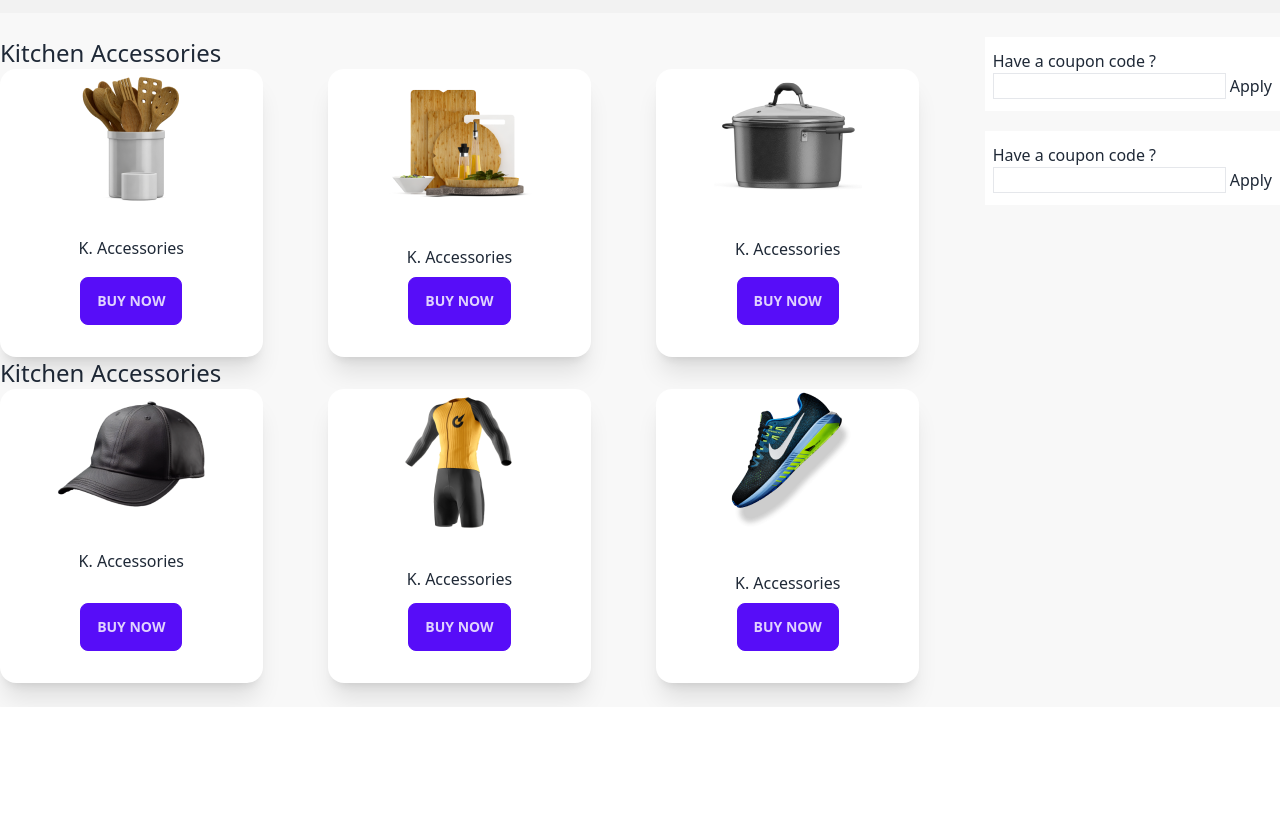
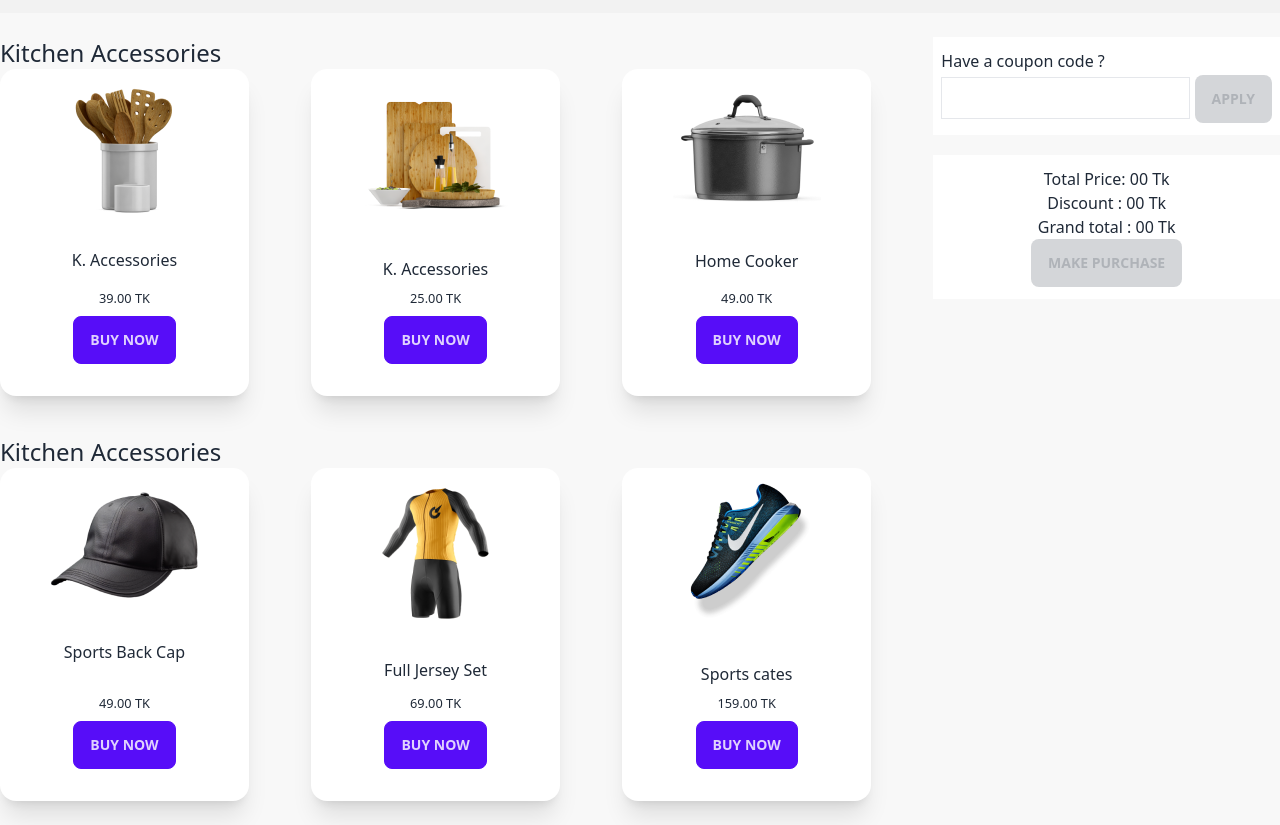
Before and after one commit to Mohammadashif007/E-commerce, a plain HTML site: page index.html in a window 1280 px wide. Shown: the part 512-1337 px from the top of the page. Before the commit the page ends 1219 px from the top, so only its background shows below. Drawn offline with nearby package versions, Linux system fonts and the light colour scheme.

Commit message:
project done

```diff
--- a/index.html
+++ b/index.html
@@ -36,59 +36,148 @@
                     <h1 class="text-2xl">Kitchen Accessories</h1>
                     <div class="grid lg:grid-cols-3">
                         <div class="card w-4/5 bg-base-100 shadow-xl">
-                            <figure><img src="/images/prod1.png" alt="Shoes" /></figure>
+                            <figure>
+                                <img
+                                    class="pt-3"
+                                    src="/images/prod1.png"
+                                    alt="Shoes"
+                                />
+                            </figure>
                             <div class="card-body text-center">
                                 <p>K. Accessories</p>
+                                <small
+                                    ><span id="spoon-holder-price">39.00</span>
+                                    TK</small
+                                >
                                 <div class="card-actions justify-center">
-                                <button class="btn btn-primary">Buy Now</button>
+                                    <button
+                                        id="btn-accessories"
+                                        class="btn btn-primary"
+                                    >
+                                        Buy Now
+                                    </button>
                                 </div>
                             </div>
                         </div>
                         <div class="card w-4/5 bg-base-100 shadow-xl">
-                            <figure><img src="/images/prod2.png" alt="Shoes" /></figure>
+                            <figure>
+                                <img
+                                    class="pt-3"
+                                    src="/images/prod2.png"
+                                    alt="Shoes"
+                                />
+                            </figure>
                             <div class="card-body text-center">
                                 <p>K. Accessories</p>
+                                <small
+                                    ><span id="chopper-price">25.00</span>
+                                    TK</small
+                                >
                                 <div class="card-actions justify-center">
-                                <button class="btn btn-primary">Buy Now</button>
+                                    <button
+                                        id="btn-chopper"
+                                        class="btn btn-primary"
+                                    >
+                                        Buy Now
+                                    </button>
                                 </div>
                             </div>
                         </div>
                         <div class="card w-4/5 bg-base-100 shadow-xl">
-                            <figure><img src="/images/prod3.png" alt="Shoes" /></figure>
+                            <figure>
+                                <img
+                                    class="pt-3"
+                                    src="/images/prod3.png"
+                                    alt="Shoes"
+                                />
+                            </figure>
                             <div class="card-body text-center">
-                              <p>K. Accessories</p>
+                                <p>Home Cooker</p>
+                                <small
+                                    ><span id="cooker-price">49.00</span>
+                                    TK</small
+                                >
                                 <div class="card-actions justify-center">
-                                <button class="btn btn-primary">Buy Now</button>
+                                    <button
+                                        id="btn-cooker"
+                                        class="btn btn-primary"
+                                    >
+                                        Buy Now
+                                    </button>
                                 </div>
                             </div>
                         </div>
                     </div>
-                    <h1 class="text-2xl">Kitchen Accessories</h1>
+                    <h1 class="text-2xl mt-10">Kitchen Accessories</h1>
                     <div class="grid lg:grid-cols-3">
                         <div class="card w-4/5 bg-base-100 shadow-xl">
-                            <figure><img src="/images/prod4.png" alt="Shoes" /></figure>
+                            <figure>
+                                <img
+                                    class="pt-3"
+                                    src="/images/prod4.png"
+                                    alt="Shoes"
+                                />
+                            </figure>
                             <div class="card-body text-center">
-                              <p>K. Accessories</p>
+                                <p>Sports Back Cap</p>
+                                <small
+                                    ><span id="cap-price">49.00</span> TK</small
+                                >
                                 <div class="card-actions justify-center">
-                                <button class="btn btn-primary">Buy Now</button>
+                                    <button
+                                        id="btn-cap"
+                                        class="btn btn-primary"
+                                    >
+                                        Buy Now
+                                    </button>
                                 </div>
                             </div>
                         </div>
                         <div class="card w-4/5 bg-base-100 shadow-xl">
-                            <figure><img src="/images/prod5.png" alt="Shoes" /></figure>
+                            <figure>
+                                <img
+                                    class="pt-3"
+                                    src="/images/prod5.png"
+                                    alt="Shoes"
+                                />
+                            </figure>
                             <div class="card-body text-center">
-                              <p>K. Accessories</p>
+                                <p>Full Jersey Set</p>
+                                <small
+                                    ><span id="jersey-price">69.00</span>
+                                    TK</small
+                                >
                                 <div class="card-actions justify-center">
-                                <button class="btn btn-primary">Buy Now</button>
+                                    <button
+                                        id="btn-jersey"
+                                        class="btn btn-primary"
+                                    >
+                                        Buy Now
+                                    </button>
                                 </div>
                             </div>
                         </div>
                         <div class="card w-4/5 bg-base-100 shadow-xl">
-                            <figure><img src="/images/prod6.png" alt="Shoes" /></figure>
+                            <figure>
+                                <img
+                                    class="pt-3"
+                                    src="/images/prod6.png"
+                                    alt="Shoes"
+                                />
+                            </figure>
                             <div class="card-body text-center">
-                              <p>K. Accessories</p>
+                                <p>Sports cates</p>
+                                <small
+                                    ><span id="cates-price">159.00</span>
+                                    TK</small
+                                >
                                 <div class="card-actions justify-center">
-                                <button class="btn btn-primary">Buy Now</button>
+                                    <button
+                                        id="btn-cates"
+                                        class="btn btn-primary"
+                                    >
+                                        Buy Now
+                                    </button>
                                 </div>
                             </div>
                         </div>
@@ -97,15 +186,41 @@
                 <div>
                     <div class="bg-white px-2 py-3">
                         <p>Have a coupon code ?</p>
-                        <input class="border" type="text">
-                        <button>Apply</button>
+                        <input id="coupon-field" class="border p-2 mt-1" type="text" />
+                        <button id="btn-apply" class="btn" disabled>Apply</button>
                     </div>
-                    <div class="bg-white px-2 py-3 mt-5">
-                        <p>Have a coupon code ?</p>
-                        <input class="border" type="text">
-                        <button>Apply</button>
+                    <div class="bg-white px-2 py-3 mt-5 text-center">
+                        <div></div>
+                        <div>
+                            <p>
+                                Total Price:
+                                <span id="total-price"> 00 </span>Tk
+                            </p>
+                            <p>Discount : <span id="discount"> 00 </span>Tk</p>
+                            <p>Grand total : <span id="grand-total"> 00 </span>Tk</p>
+                        </div>
+                        <button id="btn-make-purchase" class="btn" onclick="my_modal_1.showModal()" disabled>
+                            Make Purchase
+                        </button>
                     </div>
                 </div>
+                <!-- Open the modal using ID.showModal() method -->
+                <!-- <button class="btn" >
+                    open modal
+                </button> -->
+                <dialog id="my_modal_1" class="modal">
+                    <form method="dialog" class="modal-box flex flex-col items-center">
+                      <img src="images/congo.png" alt="">
+                        <h3 class="font-bold text-lg">Hello!</h3>
+                        <p class="py-4">
+                            Press ESC key or click the button below to close
+                        </p>
+                        <div class="modal-action">
+                            <!-- if there is a button in form, it will close the modal -->
+                            <button id="modal-close-btn" class="btn btn-primary">Home</button>
+                        </div>
+                    </form>
+                </dialog>
             </div>
         </main>
         <footer></footer>
```
Also changed, not shown: js/app.js (+79 -0 lines). Lines whose indentation alone changed are shown as unchanged.
